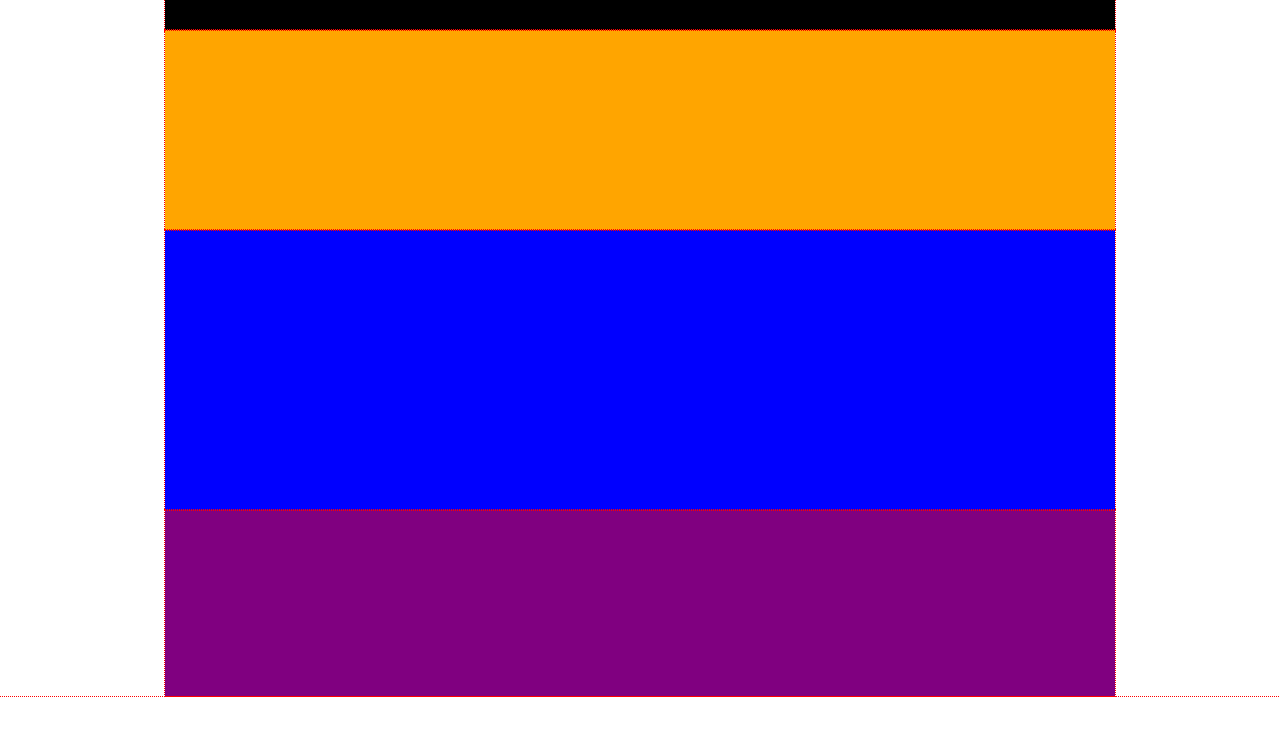
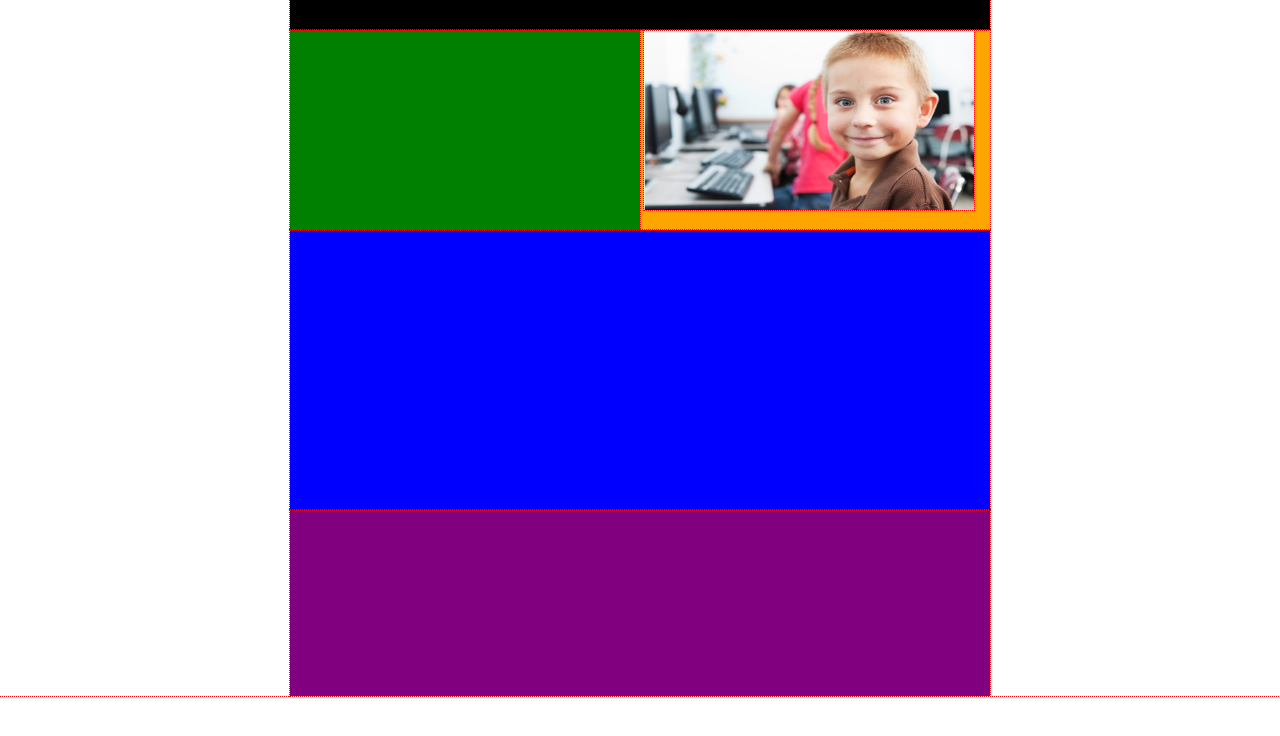
Before and after one commit to eliasvansickle/yellow-belt-exam, a plain HTML site: page index.html in a window 1280 px wide. Drawn offline with Linux system fonts and the light colour scheme.

Commit message:
top is cooking nicely, img in place

```diff
--- a/index.html
+++ b/index.html
@@ -12,7 +12,8 @@
 			<div id="top">
 				<div class="topnav"></div>
 				<div class="topcontent">
-					<div class="leftcontent"></div>
+					<div class="tleftcontent"></div>
+					<img src="main_img.png" alt="main_image">
 				</div>
 			</div>
 			<div id="mid"></div>
--- a/style.css
+++ b/style.css
@@ -53,7 +53,7 @@ html {
 #wrapper {
 	/*background-color: lightblue;*/
 	margin: 0 auto;
-	max-width: 950px;
+	max-width: 700px;
 	min-height: 500px;
 }
 	#top {
@@ -68,6 +68,17 @@ html {
 			background-color: orange;
 			height: 200px;
 		}
+			.tleftcontent {
+				background-color: green;
+				width: 350px;
+				height: 200px;
+				display: inline-block;
+				vertical-align: top;
+			}
+			.topcontent img {
+				width: 330px;
+				height: 180px;
+			}
 	#mid {
 		background-color: blue;
 		height: 280px;
```
Also changed, not shown: icon1.png (added), icon2.png (added), icon3.png (added), icon4.png (added), main_img.png (added), recycle.png (added).
